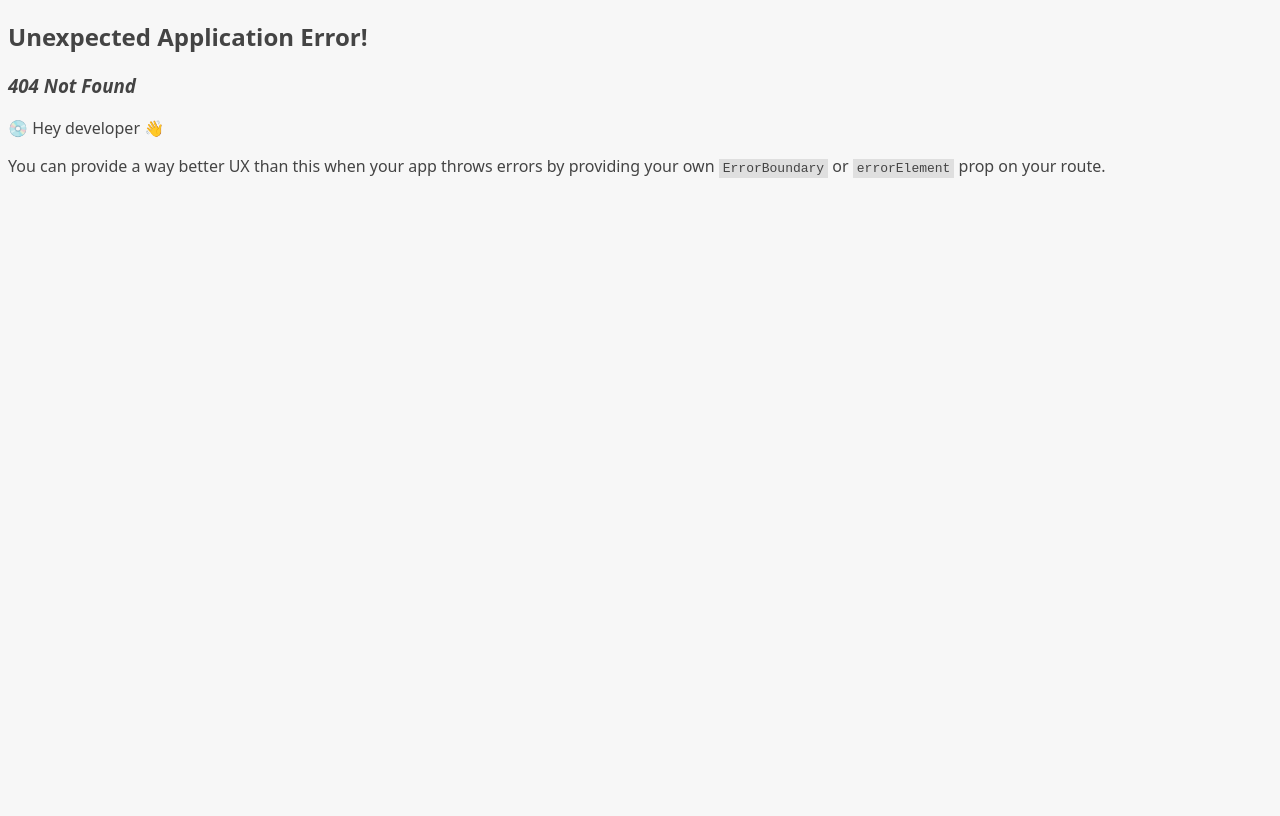
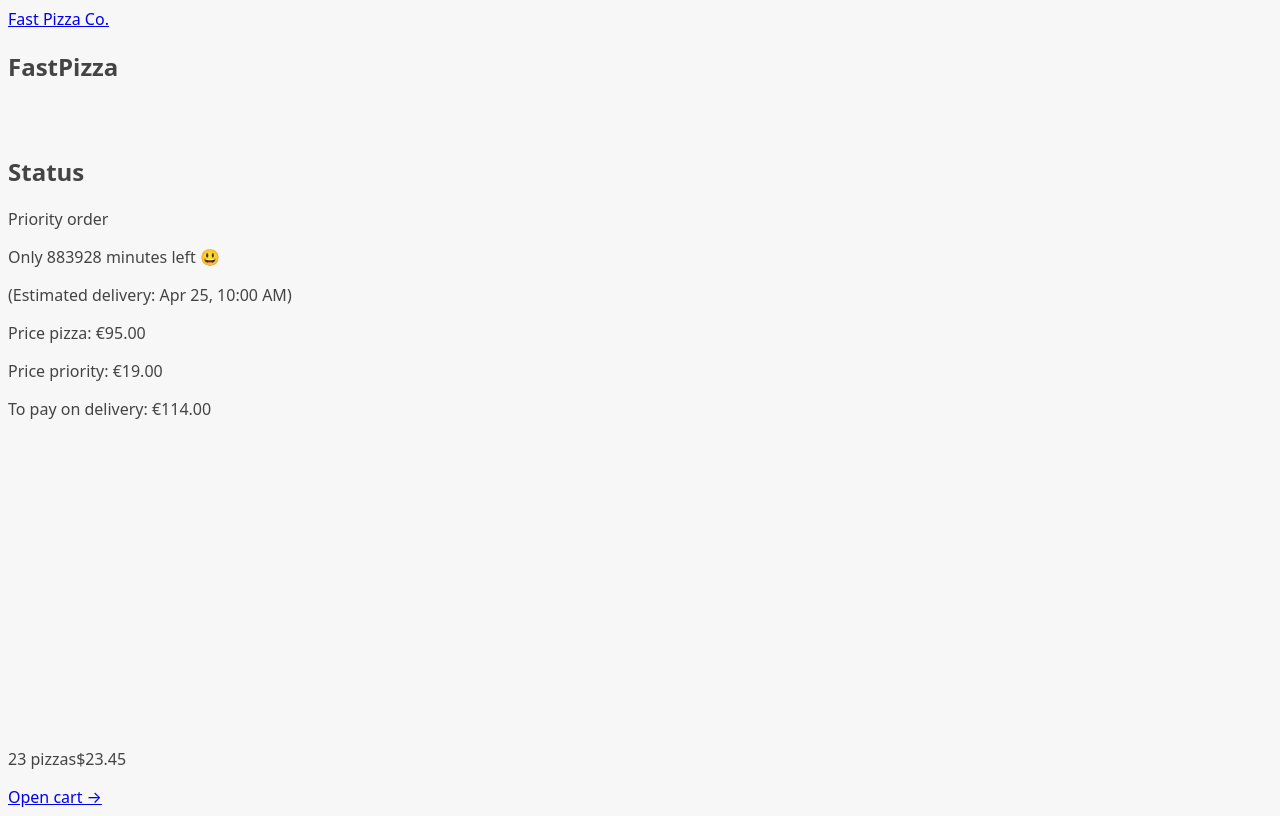
Before and after one commit to AbeloByte/FastPizza, a React (Vite) app: page /order/1 in a window 1280 px wide. Before the commit this address had no page. Built offline with nearby package versions, Linux system fonts and the light colour scheme.

Commit message:
added loader and Error Handler , create  Application Layout - Create and render a menu cmponent with api data

```diff
--- a/src/App.jsx
+++ b/src/App.jsx
@@ -1,7 +1,17 @@
 import { createBrowserRouter, RouterProvider } from "react-router-dom";
 import Home from "./ui/Home.jsx";
-import Menu from "./features/menu/Menu.jsx";
+import Menu, { loader as menuloader } from "./features/menu/Menu.jsx";
+import Order from "./features/order/Order.jsx";
+import CreateOrder from "./features/order/CreateOrder.jsx";
+import Cart from "./features/cart/Cart.jsx";
+import Error from "./ui/Error.jsx";
+import { Children } from "react";
+import AppLayout from "./ui/appLayout.jsx";
 const router = createBrowserRouter([
+  {
+    element: <AppLayout />,
+    errorElement: <Error />,
+    children: [
       {
         path: "/",
         element: <Home />,
@@ -9,6 +19,23 @@ const router = createBrowserRouter([
       {
         path: "/menu",
         element: <Menu />,
+        loader: menuloader,
+        errorElement: <Error />,
+        // isLoading:
+      },
+      {
+        path: "/cart",
+        element: <Cart />,
+      },
+      {
+        path: "/order/new",
+        element: <CreateOrder />,
+      },
+      {
+        path: "/order/:orderId",
+        element: <Order />,
+      },
+    ],
   },
 ]);
 
--- a/src/features/cart/CartOverview.jsx
+++ b/src/features/cart/CartOverview.jsx
@@ -1,3 +1,5 @@
+import { Link } from "react-router-dom";
+
 function CartOverview() {
   return (
     <div>
@@ -5,7 +7,7 @@ function CartOverview() {
         <span>23 pizzas</span>
         <span>$23.45</span>
       </p>
-      <a href="#">Open cart &rarr;</a>
+      <Link to="/cart">Open cart &rarr;</Link>
     </div>
   );
 }
--- a/src/features/menu/Menu.jsx
+++ b/src/features/menu/Menu.jsx
@@ -1,5 +1,20 @@
+import { useLoaderData } from "react-router-dom";
+import { getMenu } from "../../services/apiRestaurant";
+import MenuItem from "./MenuItem";
+
 function Menu() {
-  return <h1>Menu</h1>;
+  const menu = useLoaderData();
+  return (
+    <ul>
+      {menu.map((pizza) => (
+        <MenuItem key={pizza.id} pizza={pizza} />
+      ))}
+    </ul>
+  );
 }
 
+export async function loader() {
+  const menu = await getMenu();
+  return menu;
+}
 export default Menu;
--- /dev/null
+++ b/src/ui/AppLayout.jsx
@@ -0,0 +1,27 @@
+import React from "react";
+import Header from "./Header";
+import CartOverview from "../features/cart/CartOverview";
+import { Outlet, useNavigation } from "react-router-dom";
+import Loader from "./loader";
+
+const AppLayout = () => {
+  const navigate = useNavigation();
+  const isLoading = navigate.state === "loading";
+  return (
+    <>
+      {isLoading && <Loader />}
+      <div className="layout">
+        <Header />
+        <main>
+          <Outlet />
+        </main>
+
+        {/* <Footer/> */}
+
+        <CartOverview />
+      </div>
+    </>
+  );
+};
+
+export default AppLayout;
--- a/src/ui/Error.jsx
+++ b/src/ui/Error.jsx
@@ -1,12 +1,14 @@
-import { useNavigate } from 'react-router-dom';
+import { useNavigate, useRouteError } from "react-router-dom";
 
 function NotFound() {
   const navigate = useNavigate();
+  const error = useRouteError();
+  console.log(error);
 
   return (
     <div>
       <h1>Something went wrong 😢</h1>
-      <p>%MESSAGE%</p>
+      <p>{error.data || error.message}</p>
       <button onClick={() => navigate(-1)}>&larr; Go back</button>
     </div>
   );
--- /dev/null
+++ b/src/ui/Header.jsx
@@ -0,0 +1,15 @@
+import React from "react";
+import { Link } from "react-router-dom";
+
+const Header = () => {
+  return (
+    <header>
+      <Link to="/">Fast Pizza Co.</Link>
+      <h2>FastPizza</h2>
+
+
+    </header>
+  );
+};
+
+export default Header;
--- /dev/null
+++ b/src/ui/Loader.jsx
@@ -0,0 +1,7 @@
+import React from "react";
+
+const Loader = () => {
+  return <div className="loader">Loading....</div>;
+};
+
+export default Loader;
```
Lines whose indentation alone changed are shown as unchanged.
